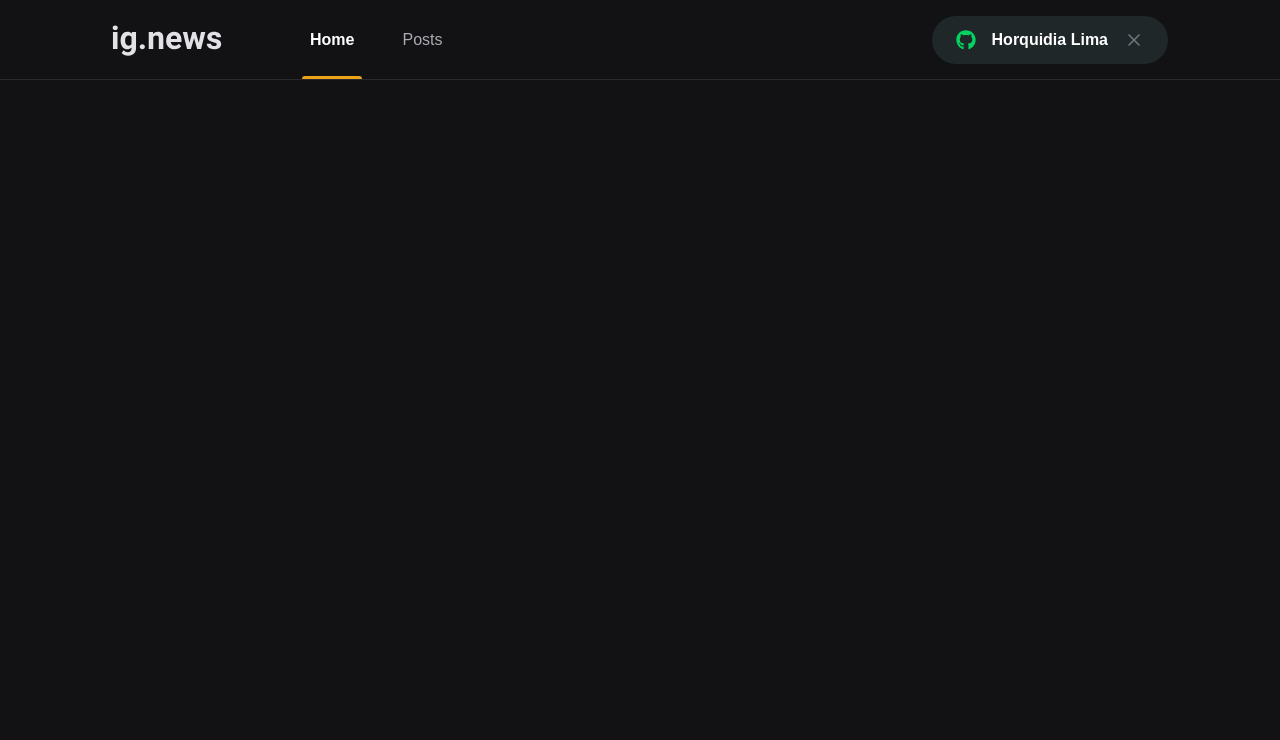
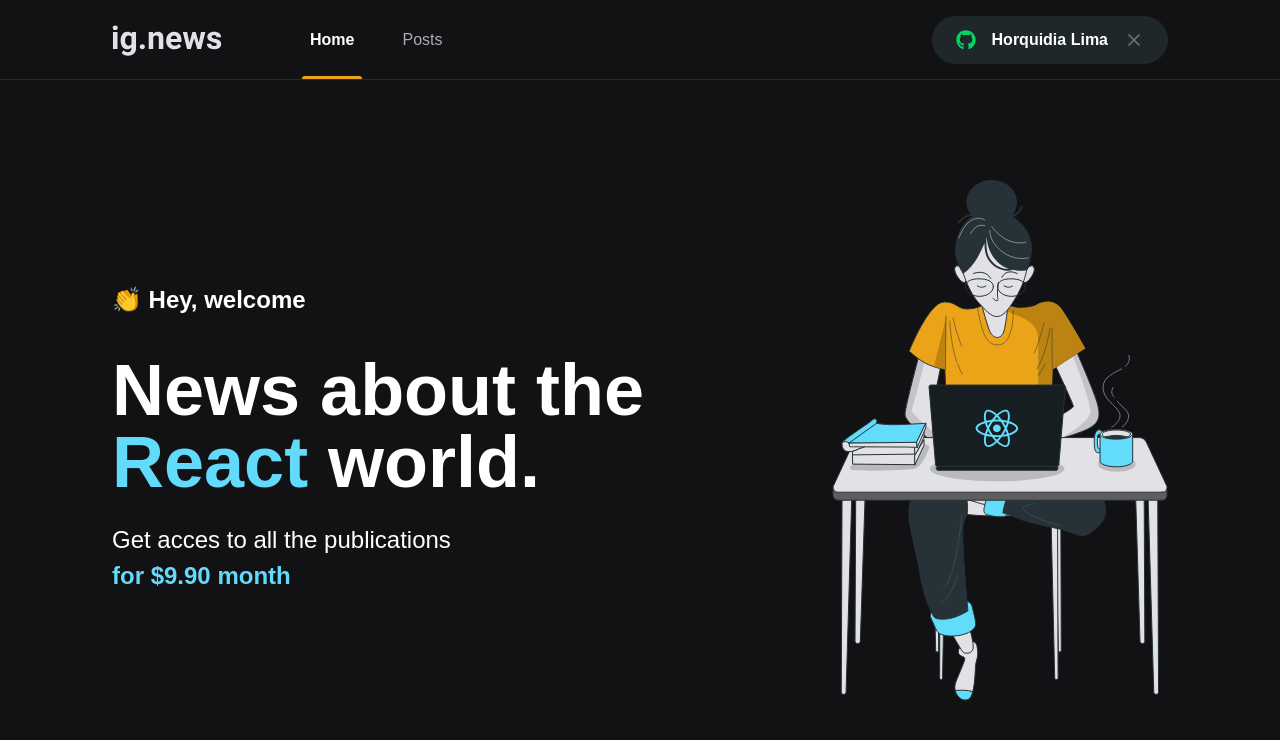
Before and after one commit to horquidia-lima/ig.news, a Next.js app: page / in a window 1280 px wide. Shown: the top 740 px of the page. Built offline with nearby package versions, Linux system fonts and the light colour scheme.

Commit message:
pagina home

```diff
--- /dev/null
+++ b/src/pages/home.module.scss
@@ -0,0 +1,41 @@
+.contentContainer{
+    max-width: 1120px;
+    margin: 0 auto;
+    padding: 0 2rem;
+    height: calc(100vh - 5rem);
+
+    display: flex;
+    align-items: center;
+    justify-content: space-between;
+}
+
+.hero{
+    max-width: 600px;
+
+    > span{
+        font-size: 1.5rem;
+        font-weight: bold;
+    }
+
+    h1{
+        font-size: 4.5rem;
+        line-height: 4.5rem;
+        font-weight: 900;
+        margin-top: 2.5rem;
+
+        span{
+            color: var(--cyan-500);
+        }
+    }
+
+    p{
+        font-size: 1.5rem;
+        line-height: 2.25rem;
+        margin-top: 1.5rem;
+
+        span{
+            color: var(--cyan-500);
+            font-weight: bold;
+        }
+    }
+}
--- a/src/pages/index.tsx
+++ b/src/pages/index.tsx
@@ -1,11 +1,26 @@
 import Head from "next/head"
+
+import styles from "./home.module.scss"
 
 export default function Home() {
   return (
     <>
       <Head>
-          <title>Inicio | Ig.news</title>
+          <title>Home | Ig.news</title>
       </Head>
+
+      <main className={styles.contentContainer}>
+        <section className={styles.hero}>
+          <span>👏 Hey, welcome</span>
+          <h1>News about the <span>React</span> world.</h1>
+          <p>
+            Get acces to all the publications <br/>
+            <span>for $9.90 month</span>
+          </p>
+        </section>
+
+        <img src="/images/avatar.svg" alt="girl coding" />
+      </main>
     </>
 
   )
```
